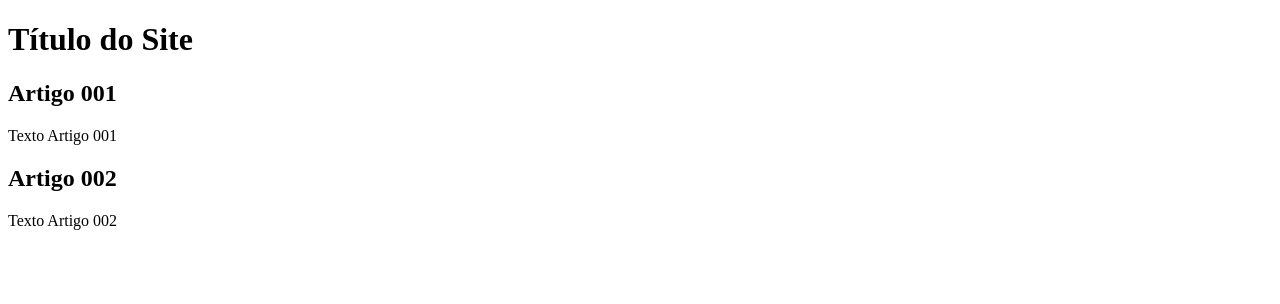
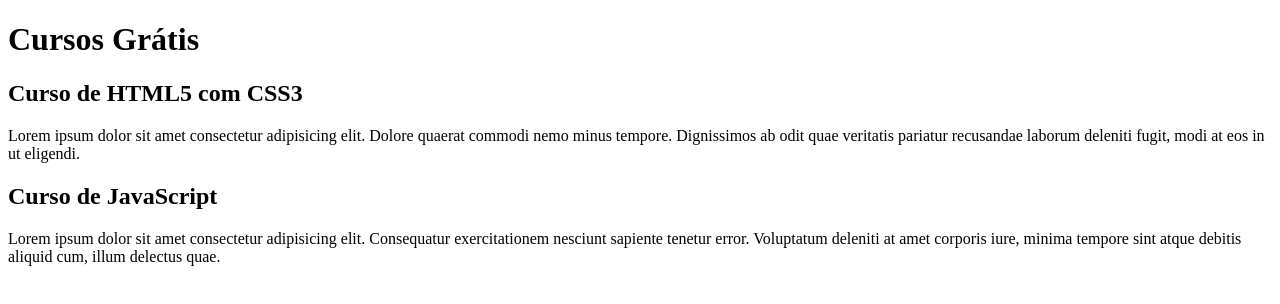
Before and after one commit to Rafaelvsmarques/Projeto01, a plain HTML site: page index.html in a window 1280 px wide. Drawn offline with Linux system fonts and the light colour scheme.

Commit message:
Comecei a escrever o conteudo

```diff
--- a/index.html
+++ b/index.html
@@ -8,15 +8,15 @@
 <body>
     <main>
         <header>
-            <h1>Título do Site </h1>
+            <h1>Cursos Grátis</h1>
         </header>
         <article>
-            <h2>Artigo 001</h2>
-            <p>Texto Artigo 001</p>
+            <h2>Curso de HTML5 com CSS3</h2>
+            <p>Lorem ipsum dolor sit amet consectetur adipisicing elit. Dolore quaerat commodi nemo minus tempore. Dignissimos ab odit quae veritatis pariatur recusandae laborum deleniti fugit, modi at eos in ut eligendi.</p>
         </article>
         <article>
-            <h2>Artigo 002</h2>
-            <P>Texto Artigo 002</P>
+            <h2>Curso de JavaScript</h2>
+            <P>Lorem ipsum dolor sit amet consectetur adipisicing elit. Consequatur exercitationem nesciunt sapiente tenetur error. Voluptatum deleniti at amet corporis iure, minima tempore sint atque debitis aliquid cum, illum delectus quae.</P>
         </article>
     </main>
 </body>
```
